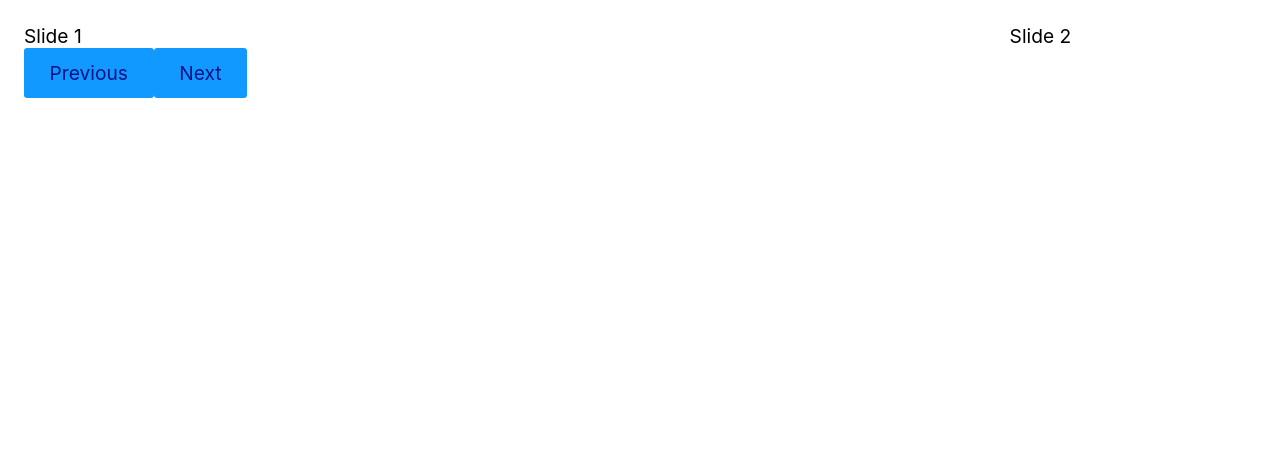
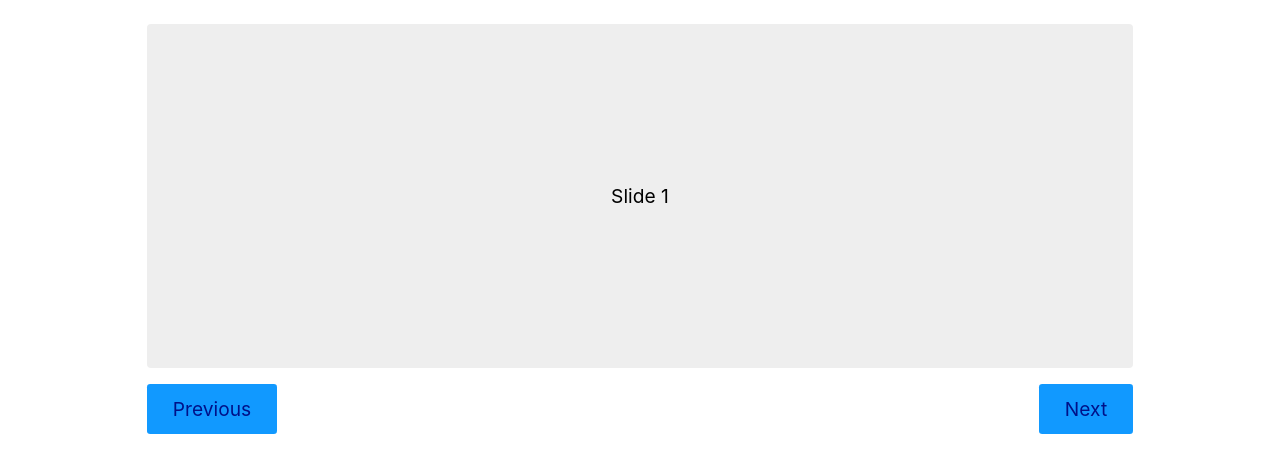
Before and after one commit to ederpagliotto/aulas, a React (Create React App) app: page / in a window 1280 px wide. Shown: the top 472 px of the page. Built offline with nearby package versions, Linux system fonts and the light colour scheme.

Commit message:
slide created without image

```diff
--- a/src/Slide.js
+++ b/src/Slide.js
@@ -2,9 +2,30 @@ import React from 'react';
 import styles from './Slide.module.css';
 
 const Slide = ({ slides }) => {
+  const [active, setActive] = React.useState(0);
+  const [position, setPosition] = React.useState(0);
+  const contentRef = React.useRef();
+
+  React.useEffect(() => {
+    const { width } = contentRef.current.getBoundingClientRect();
+    setPosition(-(width * active));
+  }, [active]);
+
+  function slidePrev() {
+    if (active > 0) setActive(active - 1);
+  }
+
+  function slideNext() {
+    if (active < slides.length - 1) setActive(active + 1);
+  }
+
   return (
     <section className={styles.container}>
-      <div className={styles.content}>
+      <div
+        ref={contentRef}
+        style={{ transform: `translateX(${position}px)` }}
+        className={styles.content}
+      >
         {slides.map((slide) => (
           <div key={slide.id} className={styles.item}>
             {slide.text}
@@ -12,8 +33,8 @@ const Slide = ({ slides }) => {
         ))}
       </div>
       <nav className={styles.nav}>
-        <button>Previous</button>
-        <button>Next</button>
+        <button onClick={slidePrev}>Previous</button>
+        <button onClick={slideNext}>Next</button>
       </nav>
     </section>
   );
--- a/src/Slide.module.css
+++ b/src/Slide.module.css
@@ -4,9 +4,22 @@
 
 .content {
   display: flex;
+  transition: transform 0.3 ease ;
 }
 
 .item {
   flex-shrink: 0;
   width: 80%;
+  margin: 0 10%;
+  padding: 10rem 0;
+  background: #eee;
+  border-radius: 4px;
+  text-align: center;
 }
+
+.nav {
+  display: flex;
+  justify-content: space-between;
+  margin: 1rem auto;
+  width: 80%;
+}
```
